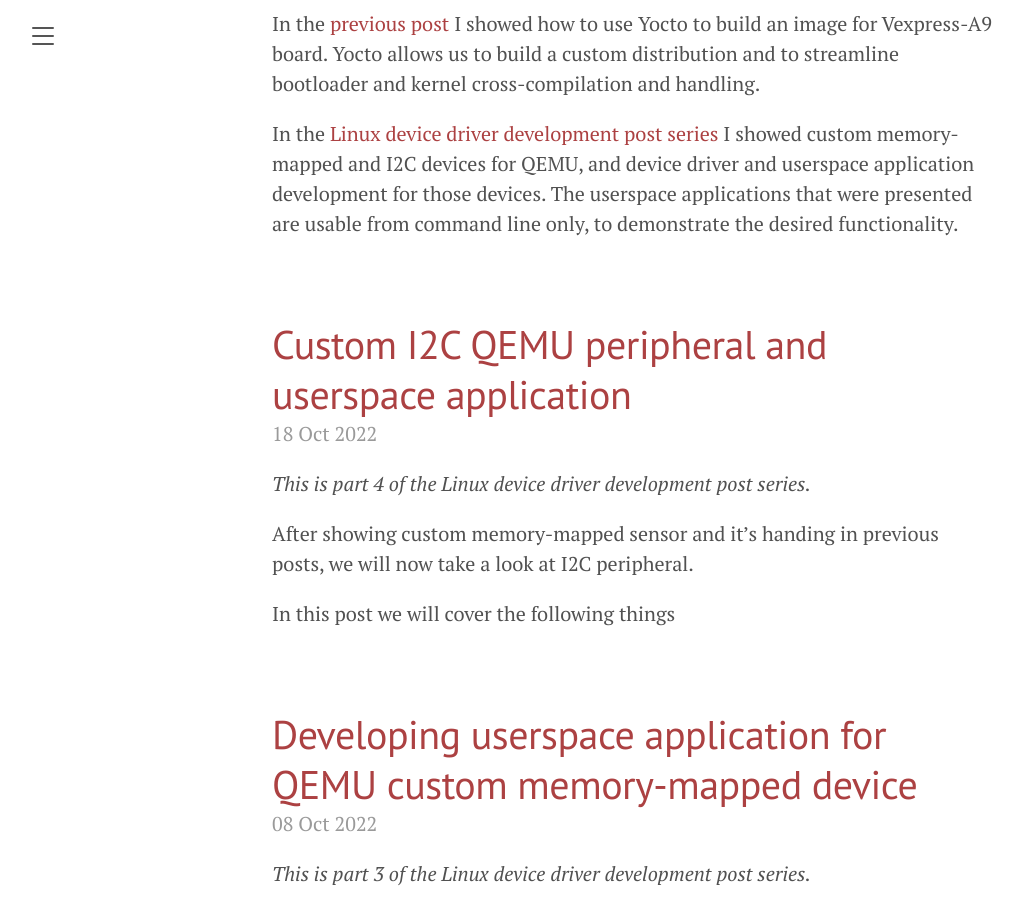
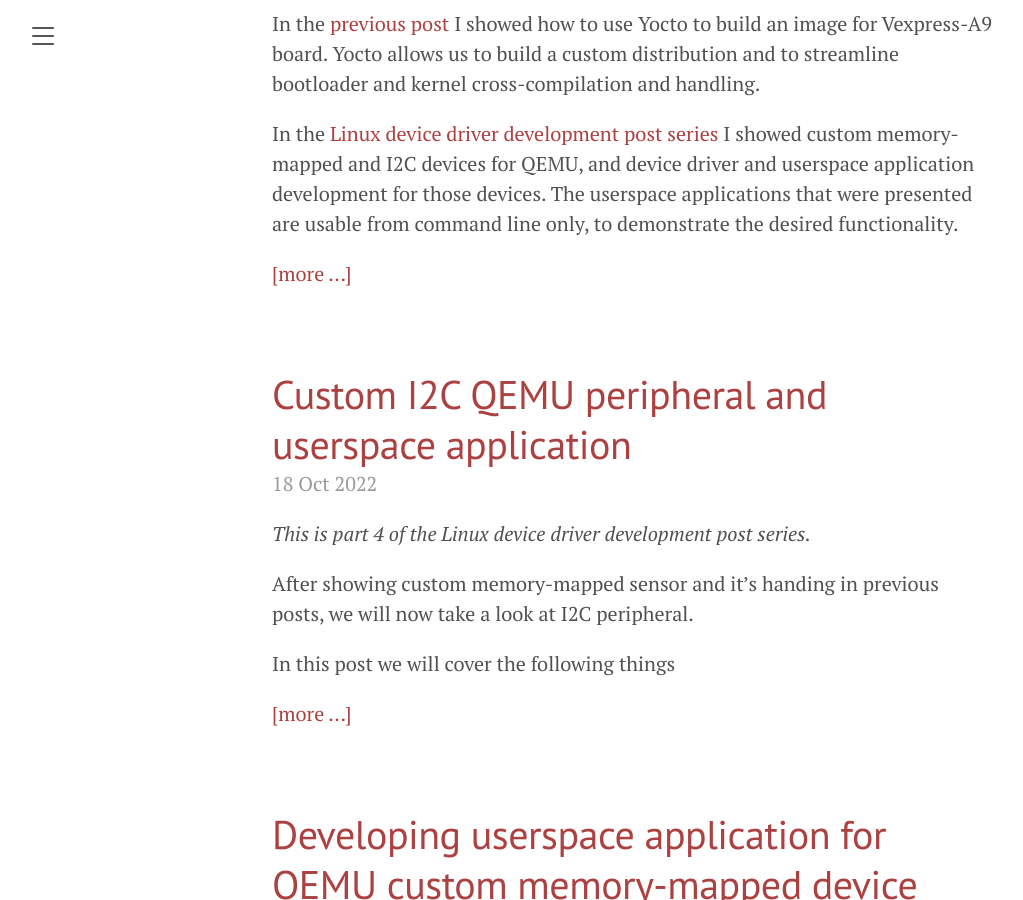
Before and after one commit to straxy/straxy.github.io, a Jekyll site: the page built from index.html, in a window 1280 px wide and 900 px high, scrolled down 273 px. Shown: the whole window, without its empty margins (8-1031 px from the left). Built offline with Jekyll 4.4.1, drawn with Linux system fonts in a browser that asks for light colours; the list of posts is cut into pages by our own code; some of the changed text lies outside the part shown.

Commit message:
Add more at the end of excerpt
Signed-off-by: Strahinja Jankovic <strahinja.p.jankovic@gmail.com>

```diff
--- a/_layouts/tagpage.html
+++ b/_layouts/tagpage.html
@@ -6,7 +6,7 @@
 <ul>
 {% for post in site.tags[page.tag] %}
   <li><a href="{{ post.url }}">{{ post.title }}</a> ({{ post.date | date_to_string }})<br>
-    {{ post.excerpt }}
+    {{ post.excerpt }} <a href="{{ post.url }}">[more ...]</a>
   </li>
 {% endfor %}
 </ul>
--- a/index.html
+++ b/index.html
@@ -14,7 +14,7 @@
 
     <span class="post-date">{{ post.date | date_to_string }}</span>
 
-    {{ post.excerpt }}
+    {{ post.excerpt }} <a href="{{ post.url | absolute_url }}">[more ...]</a>
   </div>
   {% endfor %}
 </div>
```
